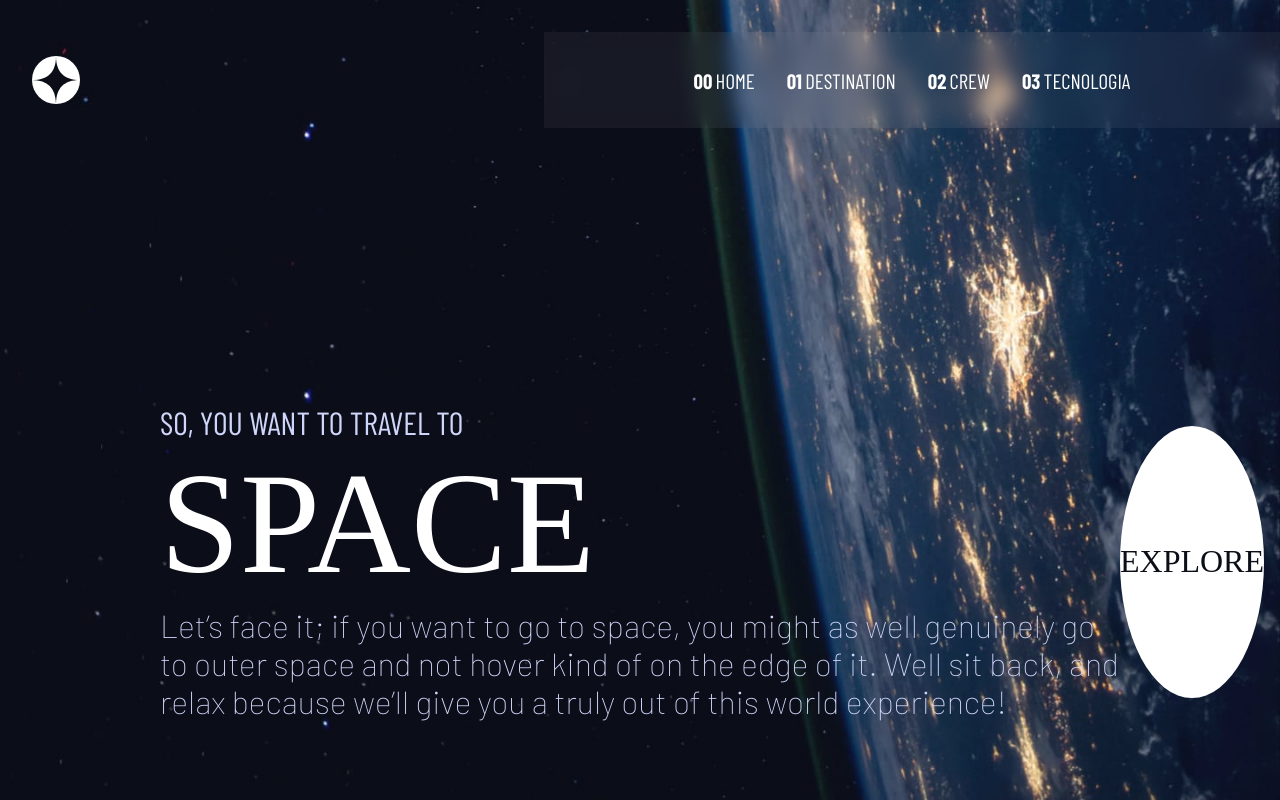
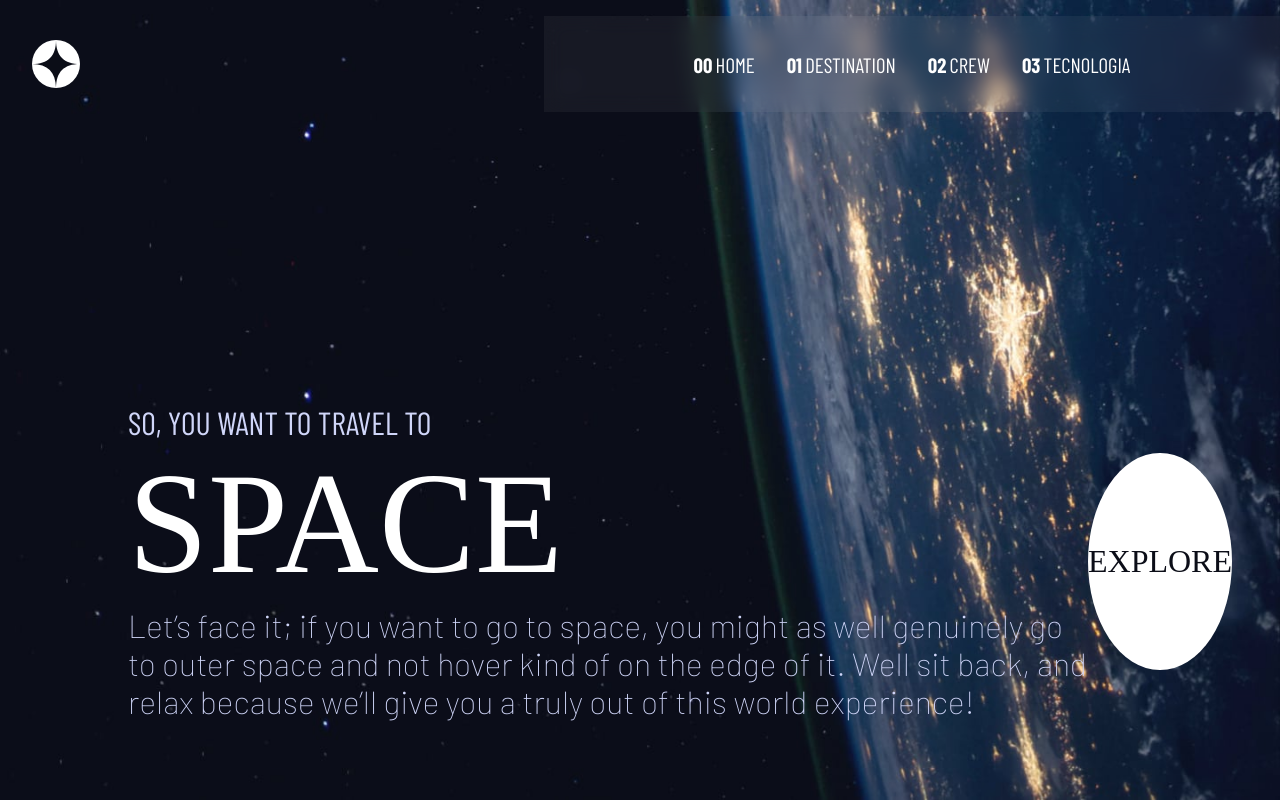
Before and after one commit to RackelRodrigues/Space_Tourism, a React (Vite) app: page / in a window 1280 px wide. Built offline with nearby package versions, Linux system fonts and the light colour scheme; a web font is replaced by a local one.

Commit message:
Add enhancements for all viewport

```diff
--- a/src/components/CardCrew/styles.ts
+++ b/src/components/CardCrew/styles.ts
@@ -21,7 +21,6 @@ export const Container = styled.div`
     max-height: 70vh;
     gap: 0.5rem;
     padding-top: 2rem;
-    padding-bottom: 1.5rem;
 
     @media (max-width: 1224px) and (min-width: 610px) {
       display: flex;
@@ -147,6 +146,8 @@ export const ImagePerson = styled.img<Cardprop>`
   @media (max-width: 1024px) and (min-width: 610px) {
     max-width: ${({ name }) =>
       name === "Mark Shuttleworth" ? "17rem" : "18.5rem"};
+
+    align-self: center;
   }
   @media screen and (max-width: 609px) {
     display: flex;
--- a/src/components/CardTechonology/styles.ts
+++ b/src/components/CardTechonology/styles.ts
@@ -165,8 +165,8 @@ export const Description = styled.p`
 `;
 
 export const ImageTechnology = styled.img`
-  width: 35rem;
-  height: 38rem;
+  width: 33rem;
+  height: 35rem;
   margin-left: auto;
   align-self: flex-end;
 
--- a/src/pages/Crew/styles.ts
+++ b/src/pages/Crew/styles.ts
@@ -6,8 +6,7 @@ export const Background = styled.div`
   background-image: url("images/crew/background-crew-desktop.jpg");
   background-size: cover;
   background-position: center;
-  background-repeat: no-repeat;
-  padding: 2rem 0;
+  padding: 1rem 0 0 0;
 
   @media (max-width: 1024px) and (min-width: 610px) {
     background-image: url("images/crew/background-crew-tablet.jpg");
--- a/src/pages/Destination/styles.ts
+++ b/src/pages/Destination/styles.ts
@@ -26,5 +26,5 @@ export const Background = styled.div`
   }
 `;
 export const Container = styled.div`
-  display: flex;
+  /* display: flex; */
 `;
--- a/src/pages/Home/styles.ts
+++ b/src/pages/Home/styles.ts
@@ -7,7 +7,7 @@ export const Background = styled.div`
   background-size: cover;
   background-position: center;
   background-repeat: no-repeat;
-  padding: 2rem 0;
+  padding: 1rem 0 0 0;
 
   @media screen and (max-width: 1024px) and (min-width: 610px) {
     background-image: url("images/home/background-home-tablet.jpg");
@@ -29,7 +29,7 @@ export const Container = styled.div`
   display: flex;
   align-items: center;
   justify-content: space-between;
-  margin: 0 10rem;
+  padding: 0 8rem;
   position: absolute;
   bottom: 5rem;
   left: 0;
@@ -117,13 +117,13 @@ export const Description = styled.p`
 `;
 
 export const ExploreButton = styled.button`
-  width: 17rem;
-  height: 17rem;
+  width: clamp(8rem, 23vw, 20rem);
+  height: clamp(8rem, 17vw, 20rem);
   background-color: var(--white);
   color: var(--blue-900);
   font-family: var(--font-Bellefair);
   font-size: 2rem;
-  border-radius: 50%;
+  border-radius: 100%;
   cursor: pointer;
   transition: box-shadow 0.7s ease;
   &:hover {
--- a/src/pages/Technology/styles.ts
+++ b/src/pages/Technology/styles.ts
@@ -7,7 +7,7 @@ export const Background = styled.div`
   background-size: cover;
   background-position: center;
   background-repeat: no-repeat;
-  padding: 2rem 0;
+  padding: 1rem 0 0 0;
 
   @media screen and (max-width: 1024px) and (min-width: 610px) {
     background-image: url("images/technology/background-technology-tablet.jpg");
```
